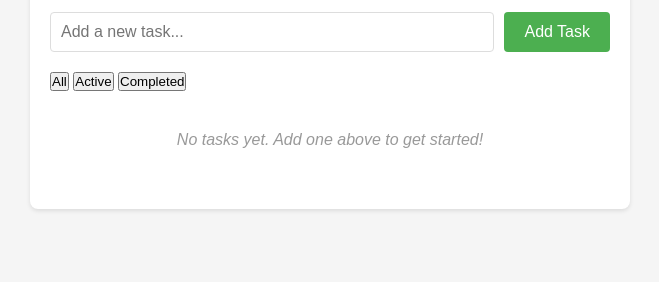
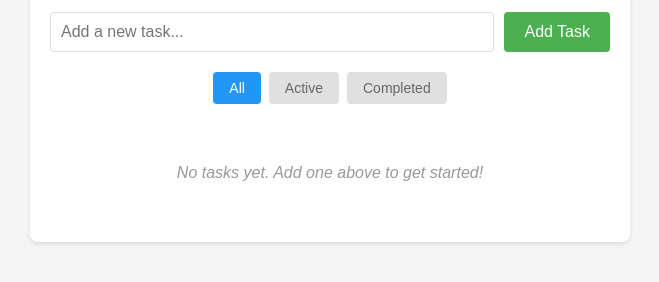
Before and after one commit to mshatsky1/miniature-potato, a website: page index.html in a window 1280 px wide. Shown: the part 126-408 px from the top of the page, without its empty margins (310-969 px from the left). Drawn offline with Linux system fonts and the light colour scheme.

Commit message:
Style filter buttons with active state indication

```diff
--- a/styles.css
+++ b/styles.css
@@ -51,6 +51,33 @@ h1 {
     display: flex;
     gap: 10px;
     margin-bottom: 20px;
+}
+
+.filter-section {
+    display: flex;
+    gap: 8px;
+    margin-bottom: 20px;
+    justify-content: center;
+}
+
+.filter-btn {
+    padding: 8px 16px;
+    background-color: #e0e0e0;
+    color: #666;
+    border: none;
+    border-radius: 4px;
+    cursor: pointer;
+    font-size: 14px;
+    transition: all 0.2s;
+}
+
+.filter-btn:hover {
+    background-color: #d0d0d0;
+}
+
+.filter-btn.active {
+    background-color: #2196F3;
+    color: white;
 }
 
 #taskInput {
```
